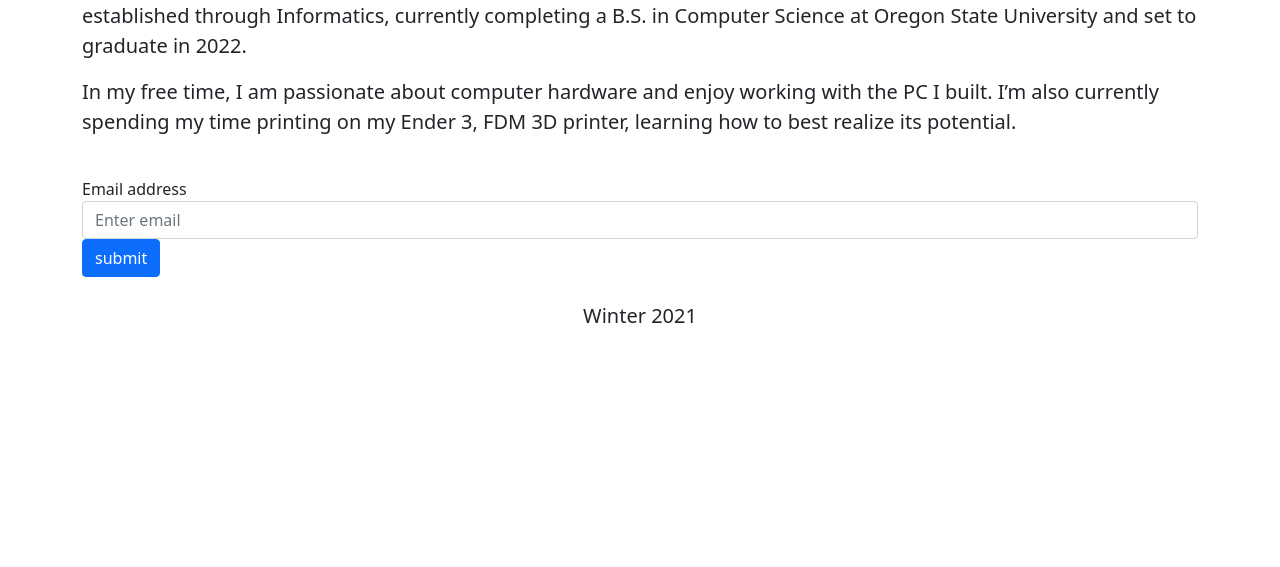
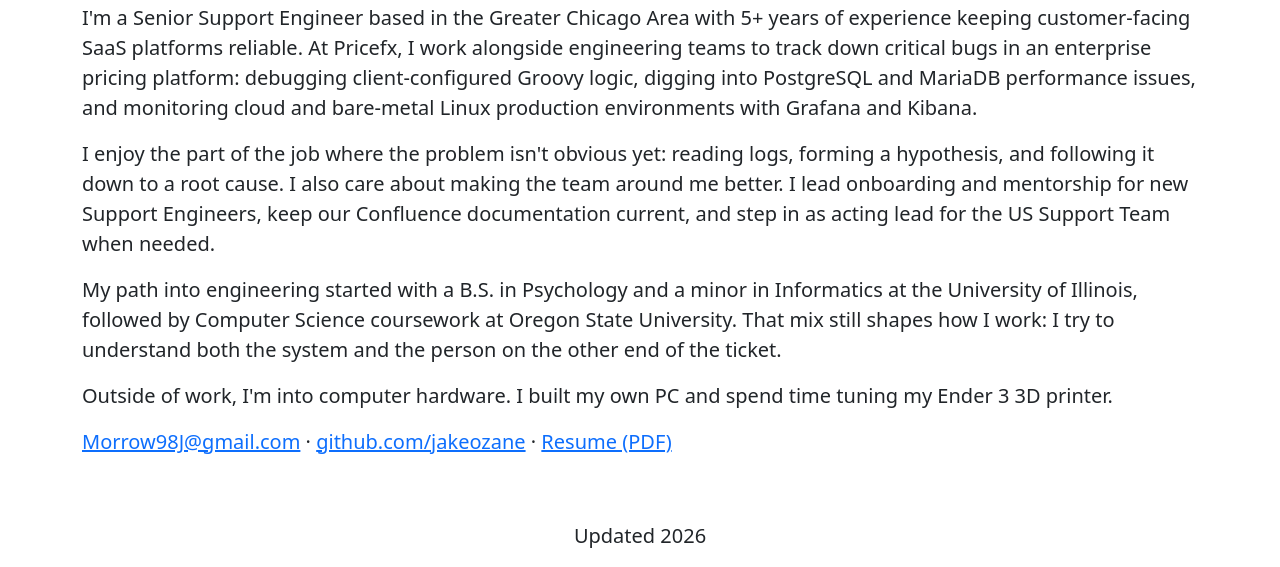
Before and after one commit to jakeozane/Web_Portfolio, a plain HTML site: page aboutMe.html in a window 1280 px wide. Shown: the part 687-1254 px from the top of the page. Before the commit the page ends 1034 px from the top, so only its background shows below. Drawn offline with nearby package versions, Linux system fonts and the light colour scheme.

Commit message:
Rewrite About Me for current role; replace broken email form with contact links
- New About Me copy based on the 2026 resume
- Remove email form that posted to a test echo service, and main.js with it
- Add email (assembled at runtime to hide it from scrapers), GitHub and resume links

Co-Authored-By: Claude Opus 5.5 <noreply@anthropic.com>
Claude-Session: https://claude.ai/code/session_01RqRoryeZw5iamWVcmQ9EBg

```diff
--- a/aboutMe.html
+++ b/aboutMe.html
@@ -49,31 +49,36 @@
     <div class="d-flex justify-content-center"><img src="imgs/profile.png"
         alt="picture of myself outside Japan House @ UIUC" class="img-thumbnail"></div>
     <br>
-        <div class="container justify-content-center">
-    <p class="lead">B.S. in Psychology with a minor in Informatics from the University of Illinois: Urbana-Champaign.
-      Strong academic background with Python and R, alongside experience with HTML+CSS, and JavaScript. Driven by the
-      foundations established through Informatics, currently completing a B.S. in Computer Science at Oregon State
-      University and set to graduate in 2022.</p>
-    <p class="lead">In my free time, I am passionate about computer hardware and enjoy working with the PC I built. I’m
-      also currently spending my time printing on my Ender 3, FDM 3D printer, learning how to best realize its
-      potential.</p>
-
+    <div class="container">
+      <h4 class="display-9">About Me</h4>
+      <hr />
+      <p class="lead">I'm a Senior Support Engineer based in the Greater Chicago Area with 5+ years of experience
+        keeping customer-facing SaaS platforms reliable. At Pricefx, I work alongside engineering teams to track down
+        critical bugs in an enterprise pricing platform: debugging client-configured Groovy logic, digging into
+        PostgreSQL and MariaDB performance issues, and monitoring cloud and bare-metal Linux production environments
+        with Grafana and Kibana.</p>
+      <p class="lead">I enjoy the part of the job where the problem isn't obvious yet: reading logs, forming a
+        hypothesis, and following it down to a root cause. I also care about making the team around me better. I
+        lead onboarding and mentorship for new Support Engineers, keep our Confluence documentation current, and step
+        in as acting lead for the US Support Team when needed.</p>
+      <p class="lead">My path into engineering started with a B.S. in Psychology and a minor in Informatics at the
+        University of Illinois, followed by Computer Science coursework at Oregon State University. That mix still
+        shapes how I work: I try to understand both the system and the person on the other end of the ticket.</p>
+      <p class="lead">Outside of work, I'm into computer hardware. I built my own PC and spend time tuning my Ender 3
+        3D printer.</p>
+      <p class="lead">
+        <a id="contact-email" href="#" data-u="Morrow98J" data-d="gmail.com">Morrow98J [at] gmail [dot] com</a> &middot;
+        <a href="https://github.com/jakeozane">github.com/jakeozane</a> &middot;
+        <a href="resume.pdf" download="resumeMorrow">Resume (PDF)</a>
+      </p>
+    </div>
   </main>
   <br>
 
-  <div class="container-sm">
-  <form>
-    <div class="form-group">
-      <label for="exampleInputEmail1">Email address</label>
-      <input type="email" class="form-control" id="email" aria-describedby="emailHelp" placeholder="Enter email">
-    </div>
-    <button type="submit" class="btn btn-primary" id="emailSubmit">submit</button>
-  </form>
-</div>
 
   <br>
   <div class="d-flex justify-content-center">
-    <p class="lead">Winter 2021</p>
+    <p class="lead">Updated 2026</p>
   </div>
   <script src="https://code.jquery.com/jquery-3.2.1.slim.min.js"
     integrity="sha384-KJ3o2DKtIkvYIK3UENzmM7KCkRr/rE9/Qpg6aAZGJwFDMVNA/GpGFF93hXpG5KkN" crossorigin="anonymous">
@@ -91,7 +96,16 @@
     integrity="sha384-nsg8ua9HAw1y0W1btsyWgBklPnCUAFLuTMS2G72MMONqmOymq585AcH49TLBQObG" crossorigin="anonymous">
   </script>
 
-  <script src="main.js" type="text/javascript"></script>
+  <script>
+    // Assemble the email address at runtime so it isn't in the HTML for scrapers.
+    (function () {
+      var a = document.getElementById('contact-email');
+      if (!a) return;
+      var addr = a.getAttribute('data-u') + '@' + a.getAttribute('data-d');
+      a.href = 'mailto:' + addr;
+      a.textContent = addr;
+    })();
+  </script>
 </body>
 
 </html>
--- a/main.js
+++ /dev/null
@@ -1,24 +0,0 @@
-document.addEventListener('DOMContentLoaded', bindEmail);
-
-function bindEmail() {
-    document.getElementById('emailSubmit').addEventListener('click', function(event) {
-    let req = new XMLHttpRequest();
-    let payload = {
-        email: null
-    };
-    payload.email = document.getElementById('email').value;
-    req.open('POST', 'https://reqbin.com/echo/post/json', true);
-    req.setRequestHeader('Content-Type', 'application/json');
-    req.addEventListener('load', function(){
-        if (req.status >= 200 && req.status < 400) {
-            var response = JSON.parse(req.responseText);
-            document.getElementById('email').textContent = response.email;
-            console.log(JSON.parse(req.responseText));
-        } else {
-            console.log('Error in network request: ' + req.status);
-        }
-    });
-    req.send(JSON.stringify(payload));
-    event.preventDefault();
-    });
-}
```
Also changed, not shown: experience.html (+0 -1 lines), projects.html (+0 -1 lines).
